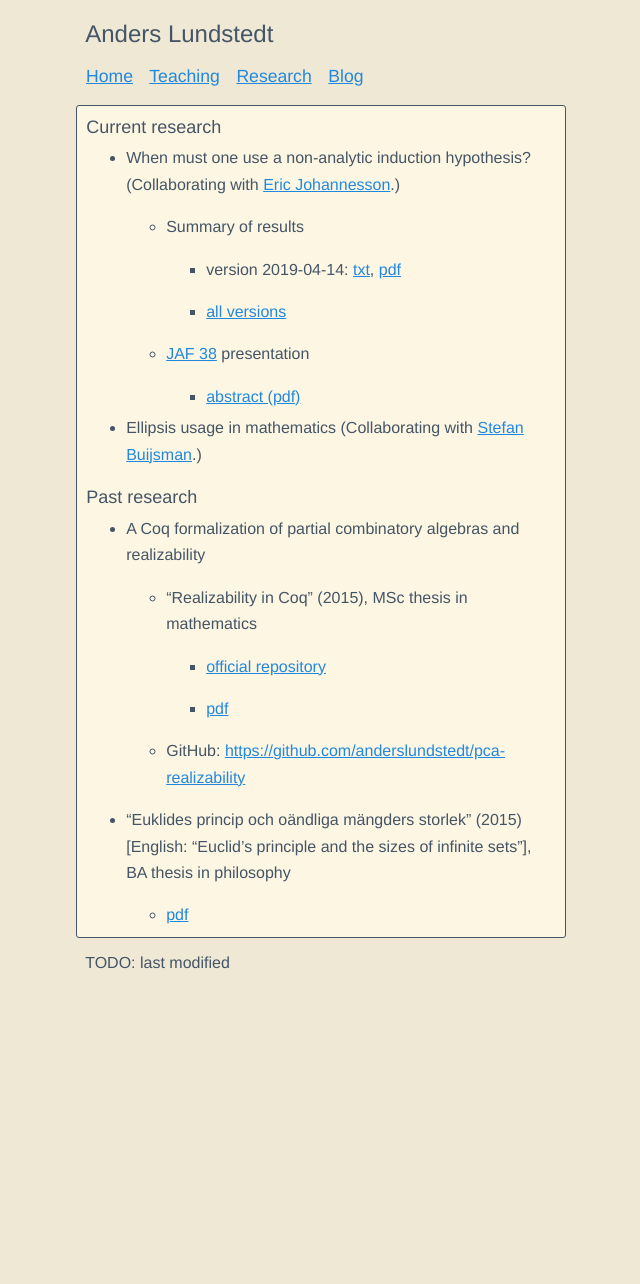
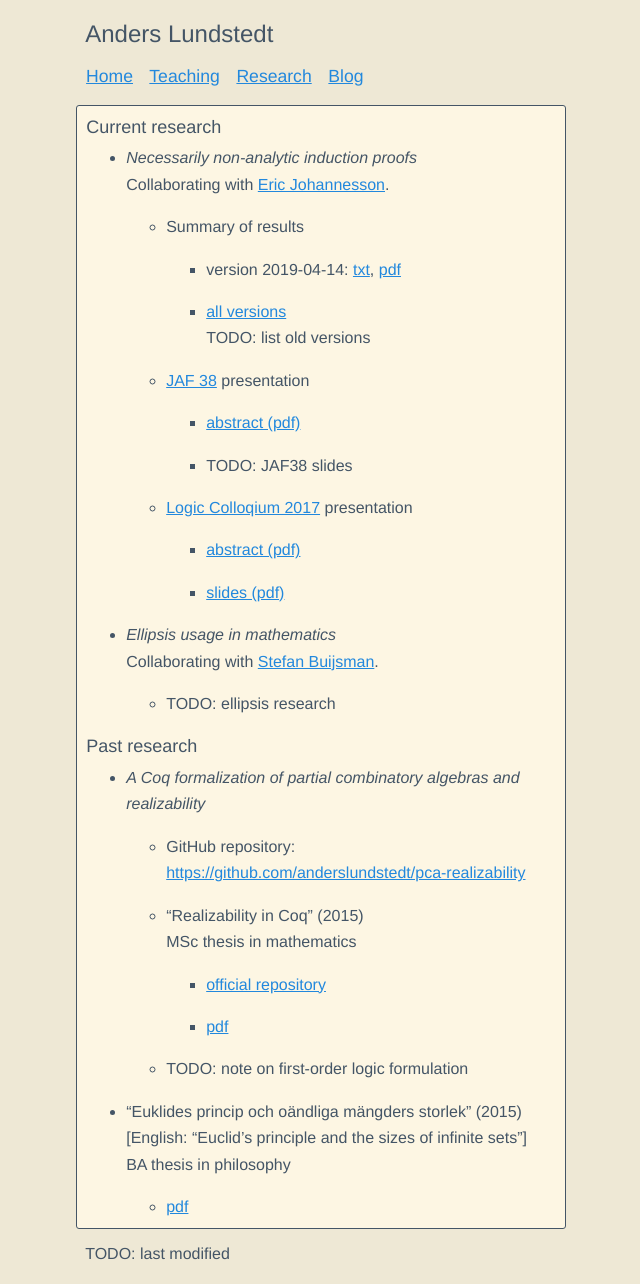
Before and after one commit to anderslundstedt/anderslundstedt.github.io, a Jekyll site: the page built from research.md, in a window 1280 px wide. Shown: the whole page, without its empty margins (319-959 px from the left). Built offline with Jekyll 4.4.1, drawn with Linux system fonts in a browser that asks for light colours; before the commit the page ends 992 px from its top, so only the background shows below that.

Commit message:
updated research

```diff
--- a/research.md
+++ b/research.md
@@ -4,9 +4,8 @@ title: Research
 ---
 ## Current research
 
-- **When must one use a non-analytic induction hypothesis?**
-  (Collaborating with
-  [Eric Johannesson](https://sites.google.com/view/ericjohannesson).)
+- *Necessarily non-analytic induction proofs*
+  Collaborating with [Eric Johannesson](https://sites.google.com/view/ericjohannesson).
 
   - Summary of results
 
@@ -15,29 +14,43 @@ title: Research
       [pdf](/research/non_analytic_induction/lundstedt_non_analytic_induction_summary_20190414.pdf)
 
     - [all versions](./research/non_analytic_induction)
+      {{ "TODO: list old versions" | log_warning }}
 
   - [JAF 38](https://jaf2019nyc.com) presentation
 
     - [abstract (pdf)](/research/non_analytic_induction/lundstedt_non_analytic_induction_JAF38_20190402.pdf)
 
-- **Ellipsis usage in mathematics**
-  (Collaborating with
-  [Stefan Buijsman](https://www.philosophy.su.se/forskning/v%C3%A5ra-forskare/doktorander/stefan-buijsman-1.203331).)
+    - {{ "TODO: JAF38 slides" | log_warning }}
+
+  - [Logic Colloqium 2017](https://www.math-stockholm.se/konferenser-och-akti/logic-in-stockholm-2/logic-colloquium-201)
+    presentation
+
+    - [abstract (pdf)](/research/non_analytic_induction/lundstedt_non_analytic_induction_LC2017_abstract_2017.pdf)
+
+    - [slides (pdf)](/research/non_analytic_induction/lundstedt_non_analytic_induction_LC2017_slides_2017.pdf)
+
+- *Ellipsis usage in mathematics*
+  Collaborating with [Stefan Buijsman](https://www.philosophy.su.se/forskning/v%C3%A5ra-forskare/doktorander/stefan-buijsman-1.203331).
+
+  - {{ "TODO: ellipsis research" | log_warning }}
 
 ## Past research
 
-- **A Coq formalization of partial combinatory algebras and realizability**
+- *A Coq formalization of partial combinatory algebras and realizability*
 
-  - "Realizability in Coq" (2015), MSc thesis in mathematics
+  - GitHub repository: <https://github.com/anderslundstedt/pca-realizability>
+
+  - "Realizability in Coq" (2015)
+    MSc thesis in mathematics
 
     - [official repository](https://urn.kb.se/resolve?urn=urn:nbn:se:kth:diva-174109)
 
     - [pdf](https://kth.diva-portal.org/smash/get/diva2:858615/FULLTEXT01.pdf)
 
-  - GitHub: <https://github.com/anderslundstedt/pca-realizability>
+  - {{ "TODO: note on first-order logic formulation" | log_warning }}
 
 - "Euklides princip och oändliga mängders storlek" (2015)
-  [English: "Euclid's principle and the sizes of infinite sets"],
+  [English: "Euclid's principle and the sizes of infinite sets"]
   BA thesis in philosophy
 
-  - [pdf](/research/lundstedt_2015_ba_thesis_philosophy.pdf)
+  - [pdf](/research/lundstedt_ba_thesis_philosophy_2015.pdf)
```
Also changed, not shown: 2 other files.
